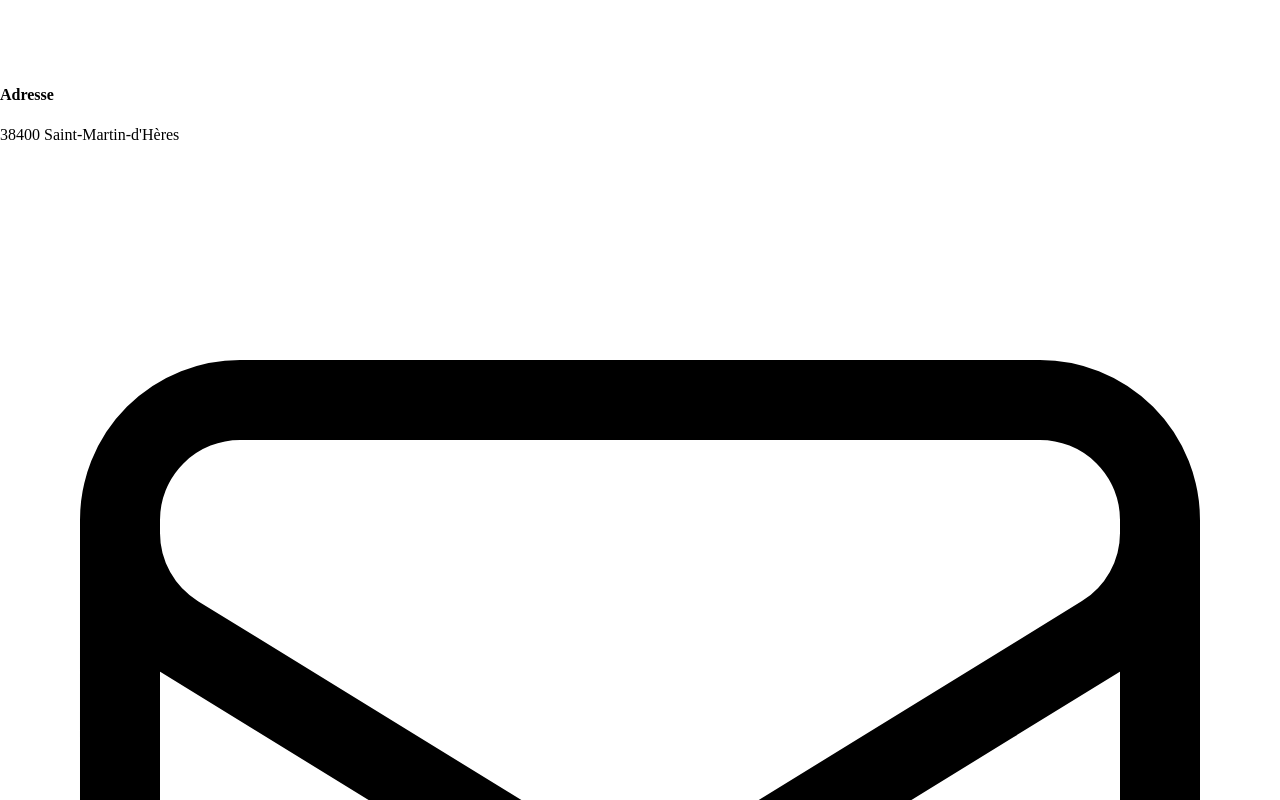
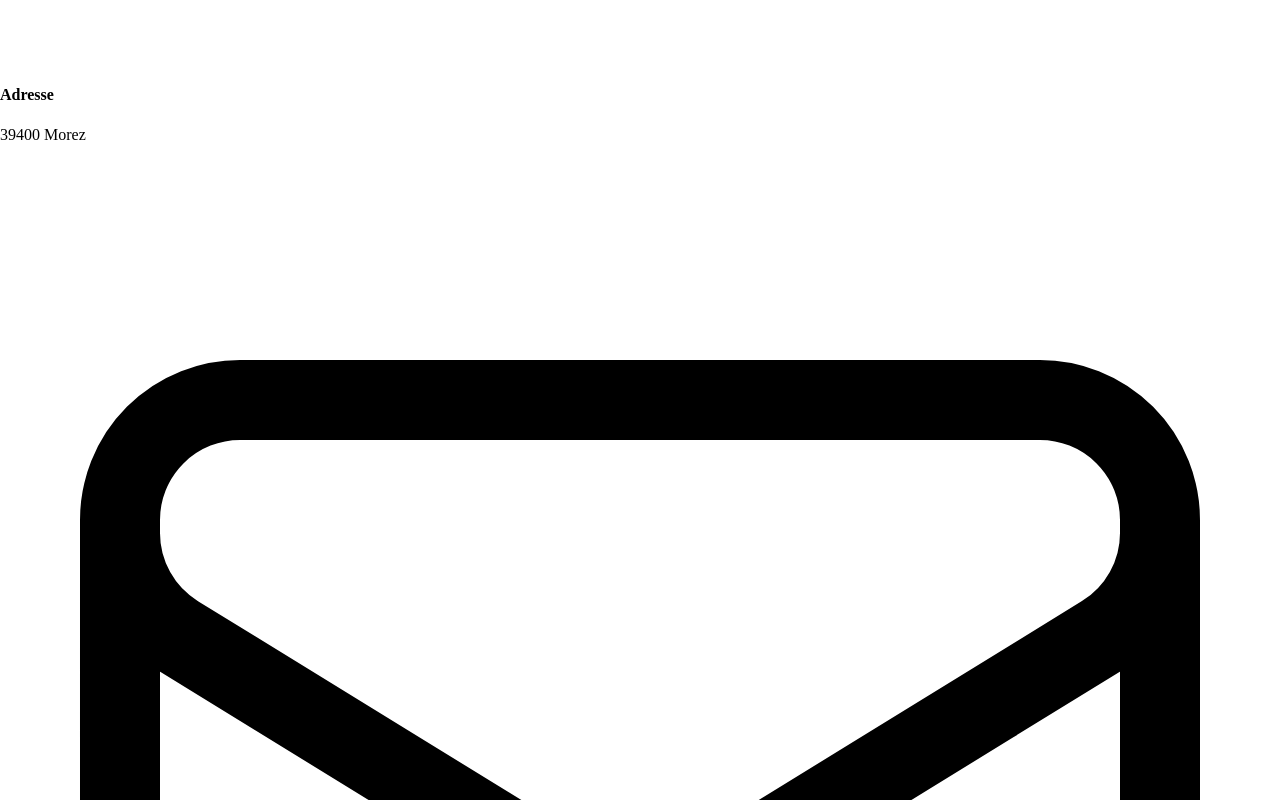
Before and after one commit to QuentinLeFourbe/portefolio, a React (Vite) app: page /cv in a window 1280 px wide. Shown: the part 2820-3620 px from the top of the page. Built offline with nearby package versions, Linux system fonts and the light colour scheme.

Commit message:
changement adresse

```diff
--- a/src/markdown/cv-en.mdx
+++ b/src/markdown/cv-en.mdx
@@ -20,7 +20,7 @@ import ProfilePicture from "../components/cv/atoms/ProfilePicture";
     <ProfilePicture/>
     <Title>Profil</Title>
     <IconItem icon="pin" title="Adress">
-    38400 Saint-Martin-d'Hères
+    39400 Morez
     </IconItem>
     <IconItem icon="mail" title="Mail">
     quentingarcia40@gmail.com
--- a/src/markdown/cv.mdx
+++ b/src/markdown/cv.mdx
@@ -20,7 +20,7 @@ import ProfilePicture from "../components/cv/atoms/ProfilePicture";
     <ProfilePicture/>
     <Title>Profil</Title>
     <IconItem icon="pin" title="Adresse">
-    38400 Saint-Martin-d'Hères
+    39400 Morez
     </IconItem>
     <IconItem icon="mail" title="E-Mail">
     quentingarcia40@gmail.com
@@ -54,7 +54,7 @@ import ProfilePicture from "../components/cv/atoms/ProfilePicture";
 
     <Title>Langues</Title>
     - Français: natif
-    - Anglais: courant (TOIC 920)
+    - Anglais: courant (TOEIC 920)
 
     <Title>Loisirs</Title>
     - Force athlétique
```
